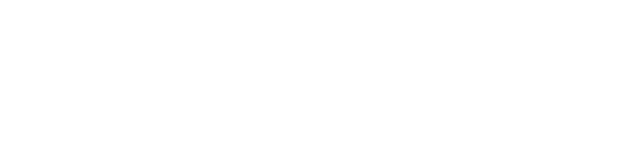
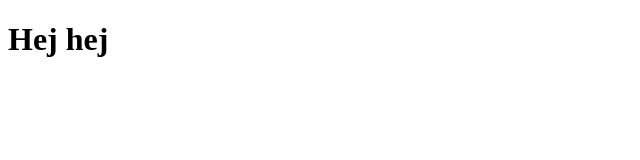
Before and after one commit to rlundby/lets-get-cray-cray, a plain HTML site: page newfile.html in a window 1280 px wide. Shown: the whole page, without its empty margins (0-640 px from the left). Drawn offline with Linux system fonts and the light colour scheme.

Commit message:
added headline

```diff
--- a/newfile.html
+++ b/newfile.html
@@ -8,6 +8,6 @@
     <title>Document</title>
 </head>
 <body>
-
+<h1>Hej hej</h1>
 </body>
 </html>
```
